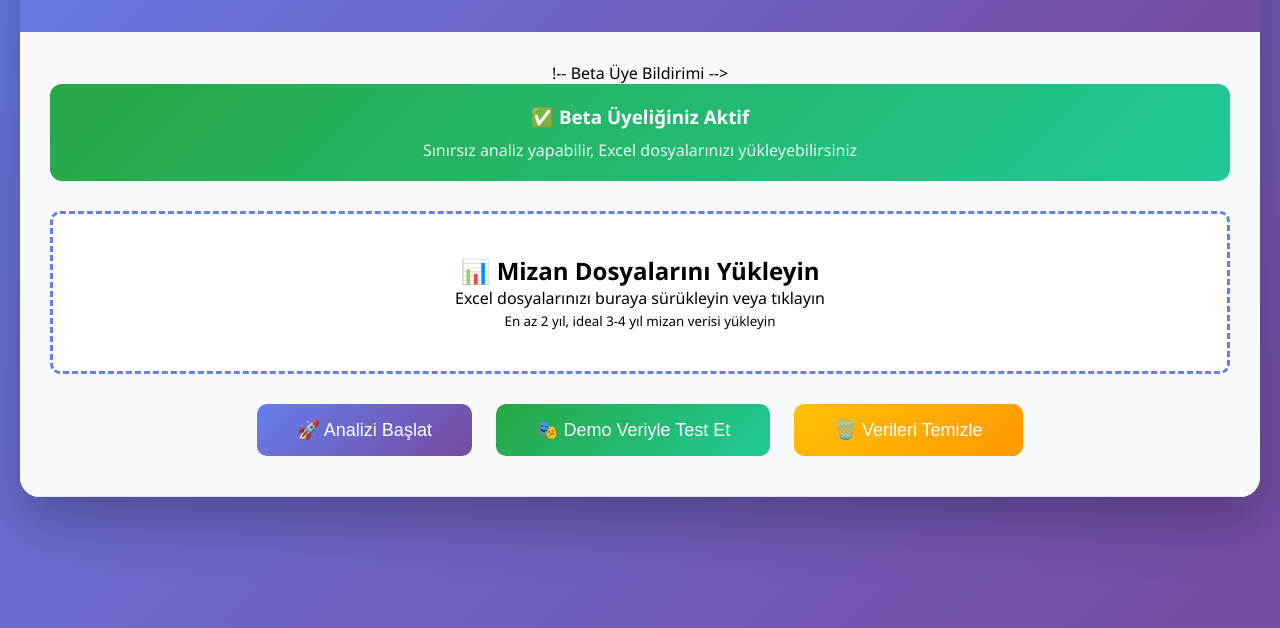
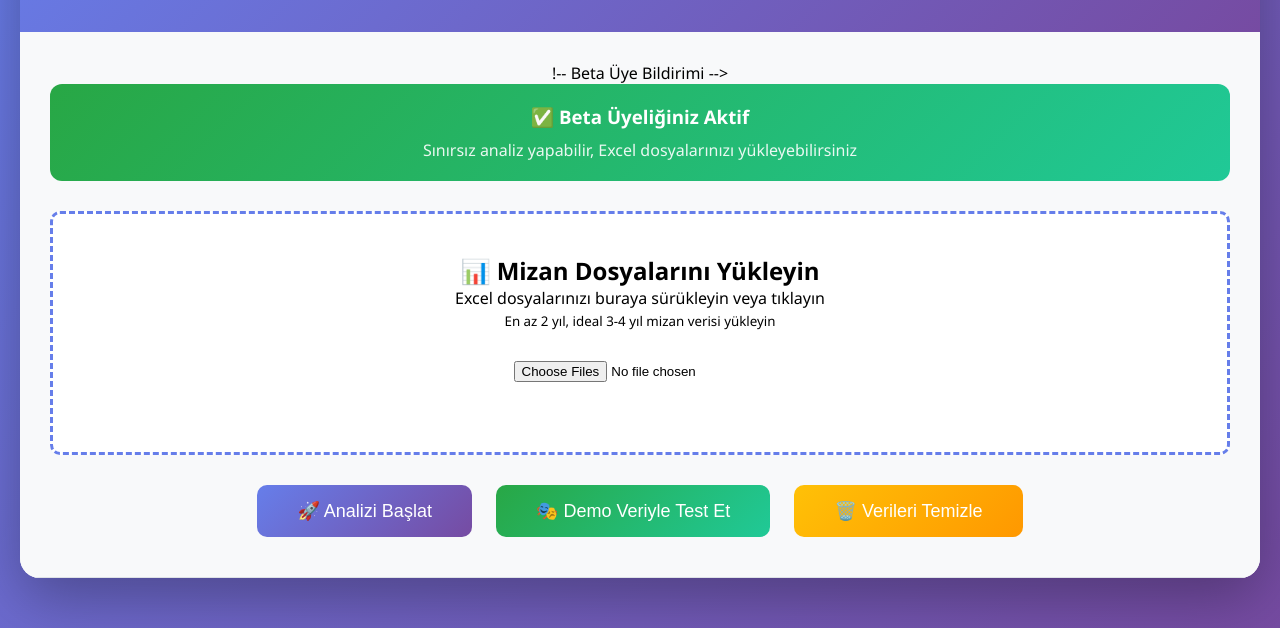
Before and after one commit to cevat283/corpfinguard, a plain HTML site: page dashboard.html in a window 1280 px wide. Shown: the part 172-800 px from the top of the page. Drawn offline with nearby package versions, Linux system fonts and the light colour scheme; a script that the page names is missing.

Commit message:
Update dashboard.html

```diff
--- a/dashboard.html
+++ b/dashboard.html
@@ -426,7 +426,7 @@
         <h2>📊 Mizan Dosyalarını Yükleyin</h2>
         <p>Excel dosyalarınızı buraya sürükleyin veya tıklayın</p>
         <small>En az 2 yıl, ideal 3-4 yıl mizan verisi yükleyin</small>
-        <input type="file" id="fileInput" multiple accept=".xlsx,.xls">
+        <input type="file" id="fileInput" multiple accept=".xlsx,.xls" style="display: block; margin: 20px auto; padding: 10px;">
     </div>
     <div id="fileList"></div>
     <button class="analyze-btn" onclick="startAnalysis()">🚀 Analizi Başlat</button>
```
